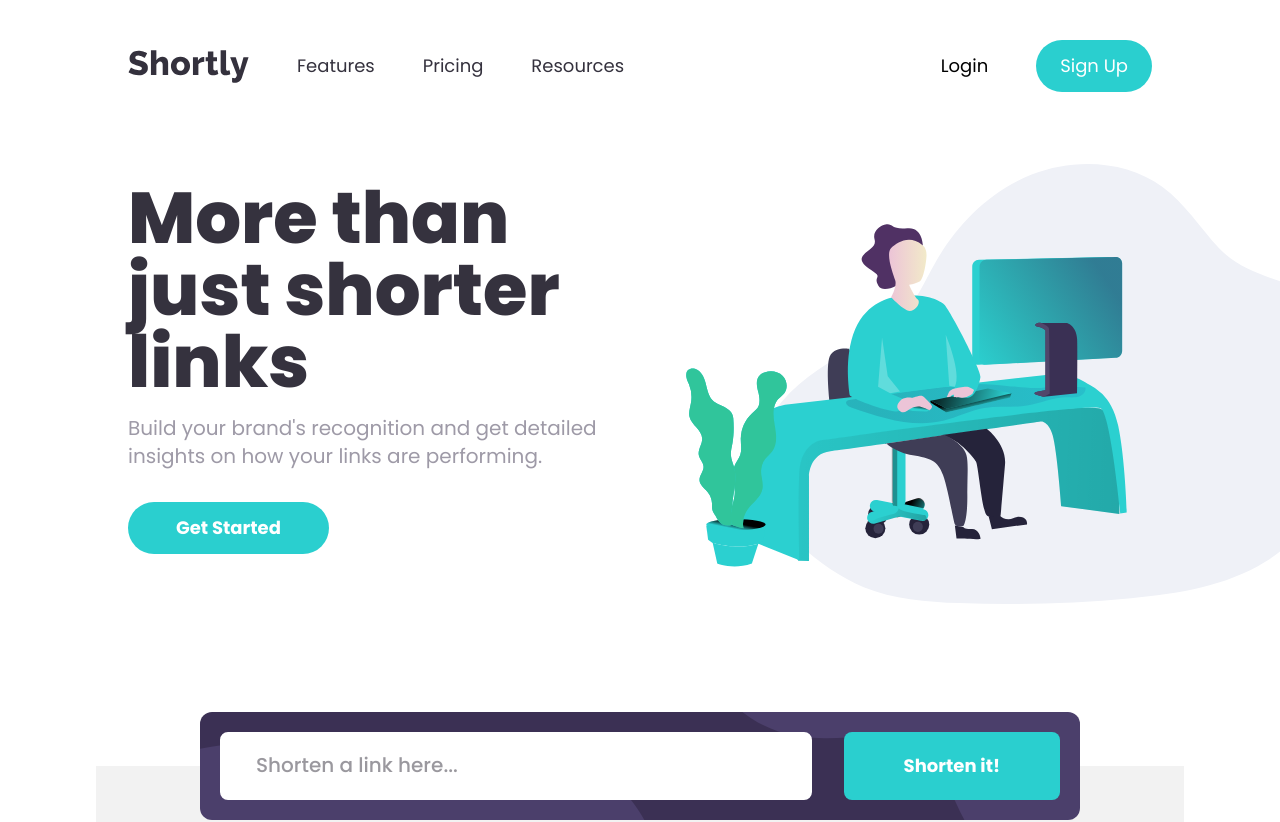
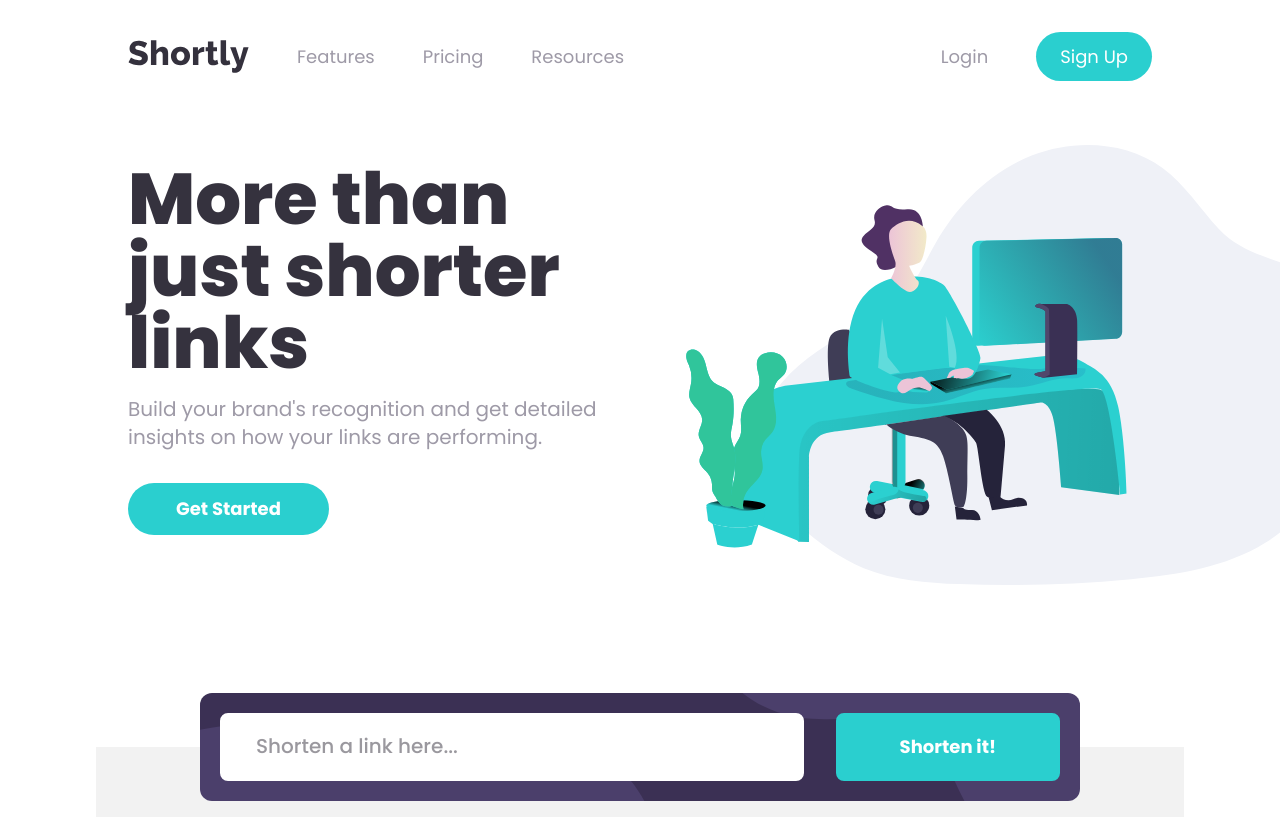
Before and after one commit to TonyFred-code/url-shortener, a React (Vite) app: page / in a window 1280 px wide. Shown: the top 822 px of the page. Built offline with nearby package versions, Linux system fonts and the light colour scheme.

Commit message:
style: add active state effects to links and btns

```diff
--- a/src/components/Boost.jsx
+++ b/src/components/Boost.jsx
@@ -4,7 +4,7 @@ export default function Boost() {
       <h2 className="text-3xl poppins-bold">Boost your links today</h2>
       <button
         type="button"
-        className="rounded-full py-3 px-12 poppins-bold bg-blue-400 capitalize text-xl"
+        className="rounded-full py-3 px-12 poppins-bold bg-blue-400 capitalize text-xl hover:bg-blue-450 cursor-pointer"
       >
         get started
       </button>
--- a/src/components/Footer.jsx
+++ b/src/components/Footer.jsx
@@ -8,31 +8,38 @@ export default function Footer() {
         <div className="space-y-4">
           <h3 className="text-white poppins-bold">features</h3>
           <ul className="space-y-0.5 text-white/70">
-            <li>link shortening</li>
-            <li>branded links</li>
-            <li>analytics</li>
+            <li className="cursor-pointer hover:text-blue-400">
+              link shortening
+            </li>
+            <li className="cursor-pointer hover:text-blue-400">
+              branded links
+            </li>
+            <li className="cursor-pointer hover:text-blue-400">analytics</li>
           </ul>
         </div>
         <div className="space-y-4">
           <h3 className="text-white poppins-bold">resources</h3>
           <ul className="space-y-0.5 text-white/70">
-            <li>blog</li>
-            <li>developers</li>
-            <li>support</li>
+            <li className="cursor-pointer hover:text-blue-400">blog</li>
+            <li className="cursor-pointer hover:text-blue-400">developers</li>
+            <li className="cursor-pointer hover:text-blue-400">support</li>
           </ul>
         </div>
         <div className="space-y-4">
           <h3 className="text-white poppins-bold">company</h3>
           <ul className="space-y-0.5 text-white/70">
-            <li>about</li>
-            <li>our team</li>
-            <li>careers</li>
-            <li>contact</li>
+            <li className="cursor-pointer hover:text-blue-400">about</li>
+            <li className="cursor-pointer hover:text-blue-400">our team</li>
+            <li className="cursor-pointer hover:text-blue-400">careers</li>
+            <li className="cursor-pointer hover:text-blue-400">contact</li>
           </ul>
         </div>
-        <ul className="flex gap-6 py-3">
+        <ul className="flex gap-6 py-3 text-white">
           <li>
-            <a href="https://www.facebook.com/">
+            <a
+              href="https://www.facebook.com/"
+              className="cursor-pointer hover:text-blue-400"
+            >
               <img src="/images/icon-facebook.svg" alt="Facebook" />
             </a>
           </li>
@@ -47,7 +54,10 @@ export default function Footer() {
             </a>
           </li>
           <li>
-            <a href="https://www.instagram.com/">
+            <a
+              href="https://www.instagram.com/"
+              className="hover:text-blue-400 cursor-pointer"
+            >
               <img src="/images/icon-instagram.svg" alt="Instagram" />
             </a>
           </li>
--- a/src/components/Form.jsx
+++ b/src/components/Form.jsx
@@ -99,7 +99,7 @@ export default function Form() {
           </div>
           <button
             type="submit"
-            className="text-center poppins-bold text-white bg-blue-400 p-4 outline-none focus-visible:bg-blue-450 rounded-lg lg:px-15 flex items-center justify-center hover:bg-blue-450 cursor-pointer"
+            className="text-center poppins-bold text-white bg-blue-400 p-4 outline-none focus-visible:bg-blue-450 rounded-lg lg:px-15 flex lg:self-start items-center justify-center hover:bg-blue-450 border-4 border-blue-400 hover:border-blue-450 cursor-pointer"
             disabled={formLoading}
           >
             {formLoading ? (
--- a/src/components/Hero.jsx
+++ b/src/components/Hero.jsx
@@ -1,6 +1,6 @@
 export default function Hero() {
   return (
-    <section className="flex flex-col md:flex-row overflow-hidden md:px-12 lg:px-32 max-h-200 gap-8 md:py-8">
+    <section className="flex flex-col p-3 md:flex-row overflow-hidden md:px-12 lg:px-32 max-h-200 gap-8 md:py-8">
       <div className="flex flex-col items-center text-center md:flex-1 md:text-left md:items-start md:justify-center">
         <h1 className="text-5xl poppins-extrabold lg:text-7xl text-gray-900 mb-4">
           More than just shorter links
@@ -11,7 +11,7 @@ export default function Hero() {
         </p>
         <button
           type="button"
-          className="my-4 rounded-full bg-blue-400 text-white py-3 px-12 poppins-bold capitalize md:my-8"
+          className="my-4 rounded-full bg-blue-400 text-white py-3 px-12 poppins-bold capitalize md:my-8 cursor-pointer hover:bg-blue-450"
         >
           get started
         </button>
--- a/src/components/MobileNavBar.jsx
+++ b/src/components/MobileNavBar.jsx
@@ -7,21 +7,50 @@ export default function MobileNavBar({ open }) {
       id="navigation"
     >
       <div className=" p-7 rounded-xl text-white capitalize flex flex-col gap-5 bg-purple-950">
-        <ul className="flex flex-col items-center gap-3 poppins-bold text-center">
+        <ul className="flex flex-col items-center gap-2 poppins-bold text-center *:w-full">
           <li>
-            <button className="capitalize w-full py-3">features</button>
+            <a
+              href="#"
+              className="capitalize w-full py-3 cursor-pointer hover:text-blue-400 inline-flex justify-center"
+            >
+              features
+            </a>
           </li>
           <li>
-            <button className="capitalize w-full py-3">pricing</button>
+            <a
+              href="#"
+              className=" cursor-pointer hover:text-blue-400 capitalize w-full py-3 inline-flex justify-center"
+            >
+              pricing
+            </a>
           </li>
           <li>
-            <button className="capitalize w-full py-3">resources</button>
+            <a
+              href="#"
+              className="capitalize w-full py-3 inline-flex justify-center cursor-pointer hover:text-blue-400"
+            >
+              resources
+            </a>
           </li>
         </ul>
         <hr className="opacity-10" />
-        <ul className="flex flex-col items-center gap-3 poppins-bold text-center">
-          <li className="py-3 rounded-full w-full">login</li>
-          <li className="rounded-full w-full py-3 bg-blue-400">sign up</li>
+        <ul className="flex flex-col items-center gap-3 poppins-bold text-center *:w-full">
+          <li className="">
+            <a
+              href="#"
+              className="py-3 rounded-full w-full cursor-pointer hover:text-blue-400 inline-flex justify-center"
+            >
+              login
+            </a>
+          </li>
+          <li>
+            <a
+              href="#"
+              className="rounded-full inline-flex w-full py-3 bg-blue-400 hover:bg-blue-450 justify-center"
+            >
+              sign up
+            </a>
+          </li>
         </ul>
       </div>
     </nav>
--- a/src/components/NavBar.jsx
+++ b/src/components/NavBar.jsx
@@ -3,23 +3,46 @@ export default function NavBar() {
     <nav className="hidden flex-1 md:flex justify-between">
       <ul className="flex gap-12 capitalize text-gray-900 items-center">
         <li>
-          <button className="capitalize">features</button>
+          <a
+            href="#"
+            className="capitalize  cursor-pointer text-gray-500 hover:text-gray-950"
+          >
+            features
+          </a>
         </li>
         <li>
-          <button className="capitalize">pricing</button>
+          <a
+            href="#"
+            className="capitalize cursor-pointer text-gray-500 hover:text-gray-950"
+          >
+            pricing
+          </a>
         </li>
         <li>
-          <button className="capitalize">resources</button>
+          <a
+            href="#"
+            className="capitalize cursor-pointer text-gray-500 hover:text-gray-950"
+          >
+            resources
+          </a>
         </li>
       </ul>
       <ul className="flex gap-12 items-center">
         <li>
-          <button className="capitalize">login</button>
+          <a
+            href="#"
+            className="capitalize cursor-pointer text-gray-500 hover:text-gray-950"
+          >
+            login
+          </a>
         </li>
-        <li className="">
-          <button className="bg-blue-400 capitalize rounded-full px-6 py-3 text-white">
+        <li>
+          <a
+            href="#"
+            className="bg-blue-400 capitalize cursor-pointer rounded-full px-6 py-3 text-white hover:bg-blue-450"
+          >
             sign up
-          </button>
+          </a>
         </li>
       </ul>
     </nav>
```
